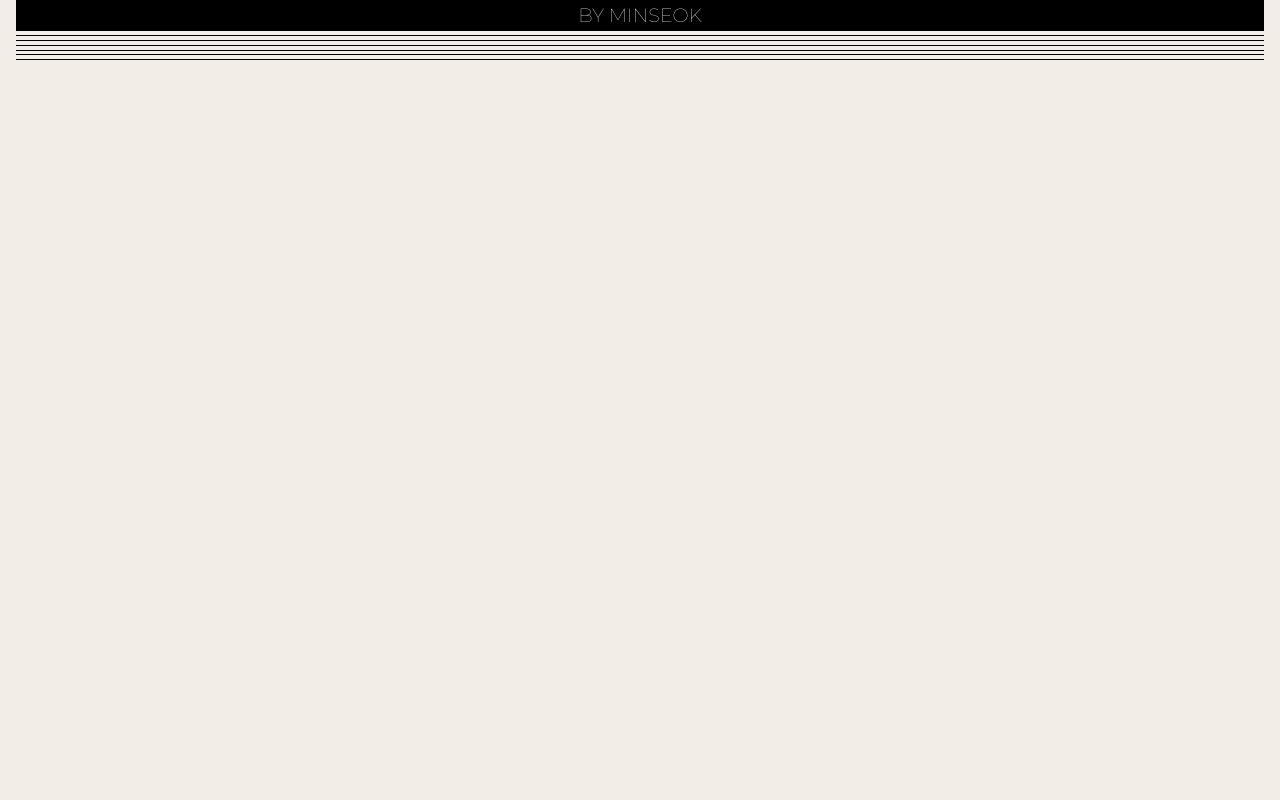
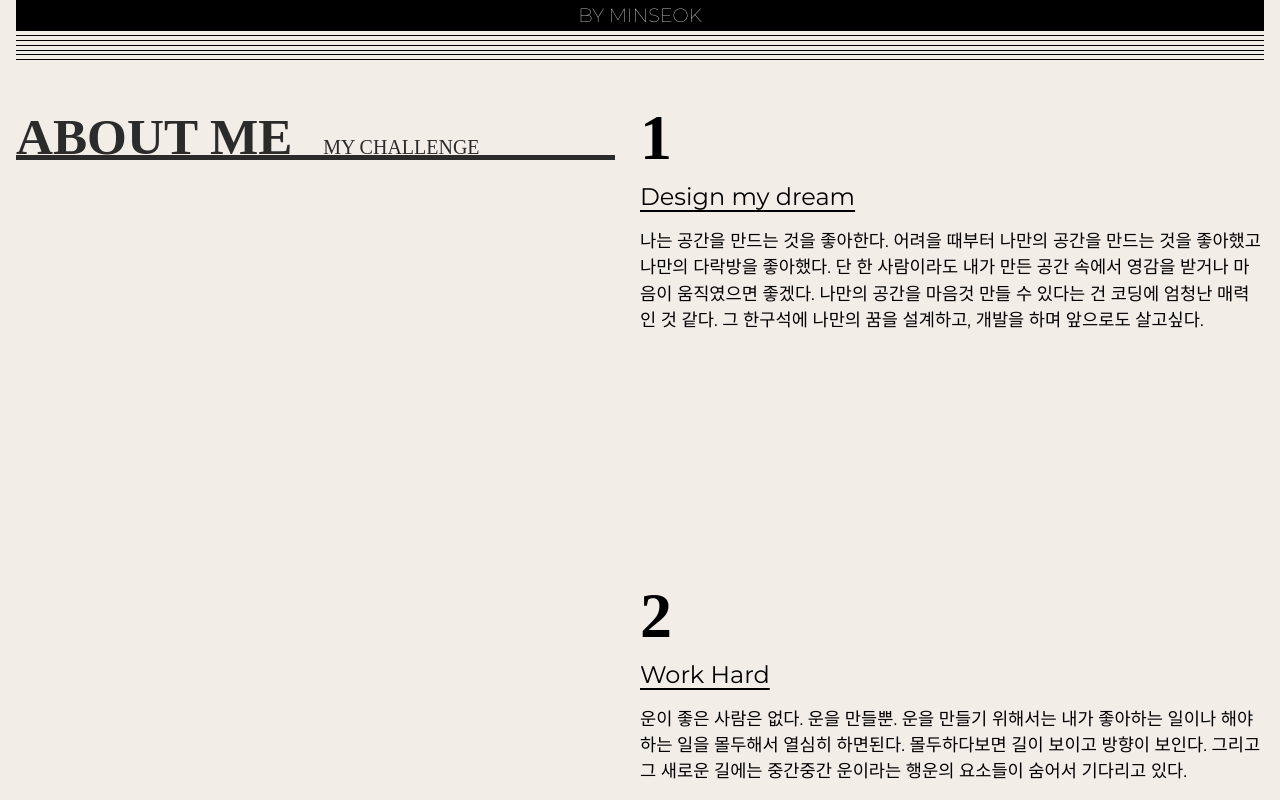
Before and after one commit to kekesky5147/websiteproject, a React (Create React App) app: page / in a window 1280 px wide. Shown: the part 720-1520 px from the top of the page. Before the commit the page ends 800 px from the top, so only its background shows below. Built offline with nearby package versions, Linux system fonts and the light colour scheme; a small style sheet from the web is missing; a web font is replaced by a local one.

Commit message:
Skill part

```diff
--- a/src/assets/scss/section/_site.scss
+++ b/src/assets/scss/section/_site.scss
@@ -0,0 +1,3 @@
+#site {
+    height: 3000px;
+}
--- a/src/assets/scss/section/_skill.scss
+++ b/src/assets/scss/section/_skill.scss
@@ -0,0 +1,69 @@
+.skill__inner {
+    padding: 16px;
+    display: flex;
+    justify-content: space-between;
+
+    @media (max-width: 800px){
+        flex-direction: column;
+    }
+
+    .skill__title {
+        position: sticky;
+        top: 200px;
+        left: 0;
+        width: 48%;
+        height: 5vw;
+        font-size: 4vw;
+        font-weight: 900;
+        line-height: 1.6;
+        font-family: var(--mainKor-font);
+        text-transform: uppercase;
+        color: var(--black100);
+        border-bottom: 0.4vw solid var(--black100);
+
+        @media (max-width: 800px){
+            width: 100%;
+            margin-bottom: 10vw;
+            font-size: 30px;
+            height: auto;
+            top: 68px;
+            background-color: var(--mainBg-color);
+        }
+
+        em {
+            font-size: 1.25rem;
+            font-weight: 300;
+            line-height: 2;
+            margin-left: 3%;
+        }
+    }
+    .skill__desc {
+        width: 50%;
+
+        @media (max-width: 800px){
+            width: 100%;
+        }
+
+        span {
+            font-size: 5vw;
+            line-height: 1;
+            font-weight: 900;
+            line-height: 1.3;
+            font-family: var(--mainNum-font);
+
+            @media (max-width: 800px){
+                font-size: 20vw;
+            }
+        }
+        h2 {
+            font-size: 1.5rem;
+            text-decoration: underline;
+            text-underline-position: under;
+            margin-bottom: 1vw;
+        }
+        p {
+            margin-bottom: 30vh;
+            font-size: 1.1rem;
+        }
+    }
+}
--- a/src/componentes/Intro.jsx
+++ b/src/componentes/Intro.jsx
@@ -10,7 +10,7 @@ const Intro = () => {
   return (
     <section id="intro">
       <div className="intro__inner">
-        <h1 className="intro__title">MINSEOK's PORTFOLIO</h1>
+        <h1 className="intro__title">{introText.title}</h1>
         <div className="intro__lines" aria-hidden="true">
           <span className="line"></span>
           <span className="line"></span>
--- a/src/componentes/Site.jsx
+++ b/src/componentes/Site.jsx
@@ -1,7 +1,7 @@
 import React from "react"
 
 const Site = () => {
-  return <div></div>
+  return <div id="site"></div>
 }
 
 export default Site
--- a/src/componentes/Skill.jsx
+++ b/src/componentes/Skill.jsx
@@ -1,7 +1,42 @@
 import React from "react"
 
+const SkillText = [
+  {
+    title: "Design my dream",
+    desc: "나는 공간을 만드는 것을 좋아한다. 어려을 때부터 나만의 공간을 만드는 것을 좋아했고 나만의 다락방을 좋아했다. 단 한 사람이라도 내가 만든 공간 속에서 영감을 받거나 마음이 움직였으면 좋겠다. 나만의 공간을 마음것 만들 수 있다는 건 코딩에 엄청난 매력인 것 같다. 그 한구석에 나만의 꿈을 설계하고, 개발을 하며 앞으로도 살고싶다.",
+  },
+  {
+    title: "Work Hard",
+    desc: "운이 좋은 사람은 없다. 운을 만들뿐. 운을 만들기 위해서는 내가 좋아하는 일이나 해야하는 일을 몰두해서 열심히 하면된다. 몰두하다보면 길이 보이고 방향이 보인다. 그리고 그 새로운 길에는 중간중간 운이라는 행운의 요소들이 숨어서 기다리고 있다.",
+  },
+  {
+    title: "Honest",
+    desc: "정직은 그 어떤 것보다 가장 중요하다. 사회적으로 정직함 뿐만 아니라 내 스스로에게 부끄럽지 않도록 정직하게, 우직하게 나의 일을 끝까지 밀고 나가야한다. 그러다보면 행은도, 흥미도, 성공도 모두 나에게 올것이라고 믿는다.",
+  },
+]
+
 const Skill = () => {
-  return <div></div>
+  return (
+    <section id="skill">
+      <div className="skill__inner">
+        <h2 className="skill__title">
+          About Me <em>My Challenge</em>
+        </h2>
+        <div className="skill__desc">
+          {/* 반복되는 작업 위에 데이터를 입력 해 놓은 후 순차적으로 자동 배열 하는 수식 */}
+          {SkillText.map((skill, key) => (
+            <div key={key}>
+              <span>{key + 1}</span>
+              <h2>{skill.title}</h2>
+              <p>{skill.desc}</p>
+            </div>
+          ))}
+
+          {/* ----------------------------------------------------- */}
+        </div>
+      </div>
+    </section>
+  )
 }
 
 export default Skill
```
